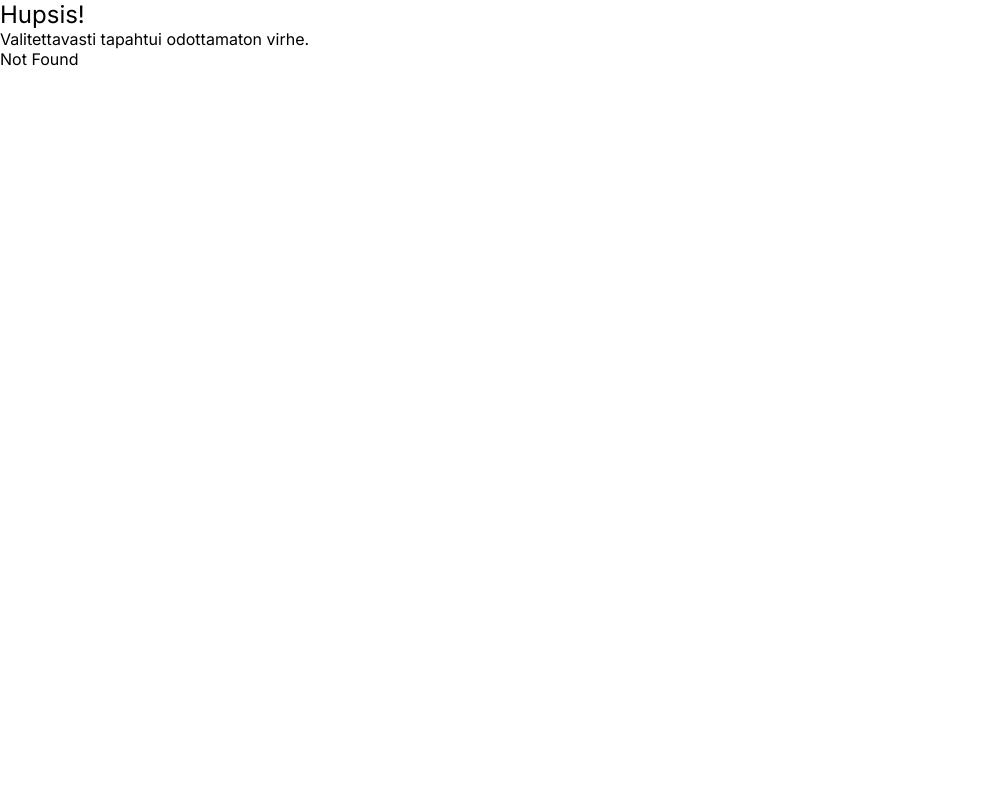
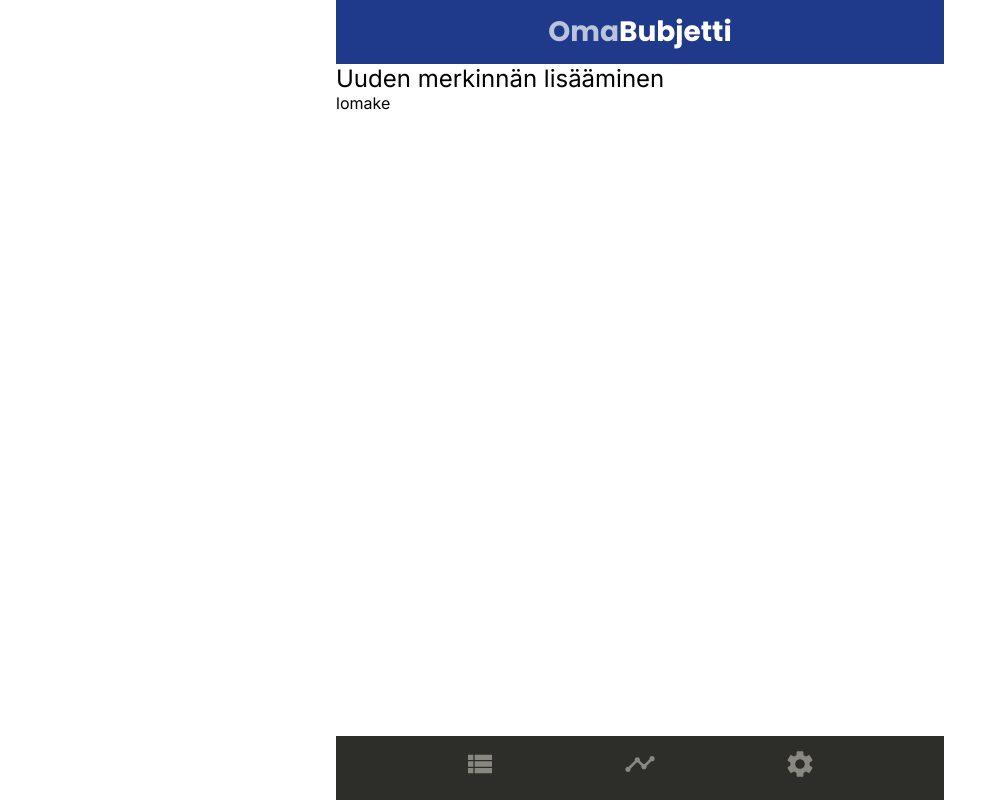
Before and after one commit to stmargariitaaa/OmaBudjetti, a React (Vite) app: page /add in a window 1280 px wide. Before the commit this address had no page. Shown: the whole page, without its empty margins (0-1007 px from the left). Built offline with nearby package versions, Linux system fonts and the light colour scheme.

Commit message:
lisää AddItem- ja ItemForm-komponentit sekä reitityksen

```diff
--- /dev/null
+++ b/src/components/ItemForm/ItemForm.jsx
@@ -0,0 +1,13 @@
+import styles from './ItemForm.module.scss'
+
+function ItemForm(props) {
+
+  return (
+    <div>
+      lomake
+    </div>
+  )
+
+}
+
+export default ItemForm
--- /dev/null
+++ b/src/components/ItemForm/index.js
@@ -0,0 +1 @@
+export { default } from './ItemForm.jsx'
--- /dev/null
+++ b/src/pages/AddItem/AddItem.jsx
@@ -0,0 +1,16 @@
+import styles from './AddItem.module.scss'
+import ItemForm from '../../components/ItemForm'
+
+function AddItem(props) {
+
+  return (
+    <div>
+      <h2>Uuden merkinnän lisääminen</h2>
+    <ItemForm />
+
+    </div>
+  )
+
+}
+
+export default AddItem
--- /dev/null
+++ b/src/pages/AddItem/index.js
@@ -0,0 +1 @@
+export { default } from './AddItem.jsx'
--- a/src/pages/Items/Items.jsx
+++ b/src/pages/Items/Items.jsx
@@ -1,7 +1,8 @@
 import styles from './Items.module.scss'
 import { FloatingButton } from '../../shared/ui/buttons'
 import Item from '../../components/Item'
-import { useLoaderData } from 'react-router'
+import { Link, useLoaderData } from 'react-router'
+
 
 /**
  * Items-näkymäkomponentti.
@@ -22,7 +23,7 @@ function Items() {
   return (
     <div className={styles.items}>
       {items}
-      <FloatingButton secondary>+</FloatingButton>
+      <Link to="/add" viewTransition><FloatingButton secondary>+</FloatingButton></Link>
     </div>
   )
 }
--- a/src/router/AppRouter/AppRouter.jsx
+++ b/src/router/AppRouter/AppRouter.jsx
@@ -5,6 +5,8 @@ import Items from '../../pages/Items'
 import MainLayout from '../../layout/MainLayout'
 import Settings from '../../pages/Settings'
 import Stats from '../../pages/Stats'
+import AddItem from '../../pages/AddItem'
+
 
 function AppRouter({ data }) {
     const router = useMemo(() => createBrowserRouter([
@@ -19,7 +21,8 @@ function AppRouter({ data }) {
         loader: () => data,
       },
       { path: "stats", element: <Stats /> },
-      { path: "settings", element: <Settings /> }
+      { path: "settings", element: <Settings /> },
+      { path: "add", element: <AddItem /> },
     ]
   }
 ], {
```
Also changed, not shown: src/components/ItemForm/ItemForm.module.scss (added), src/pages/AddItem/AddItem.module.scss (added).
